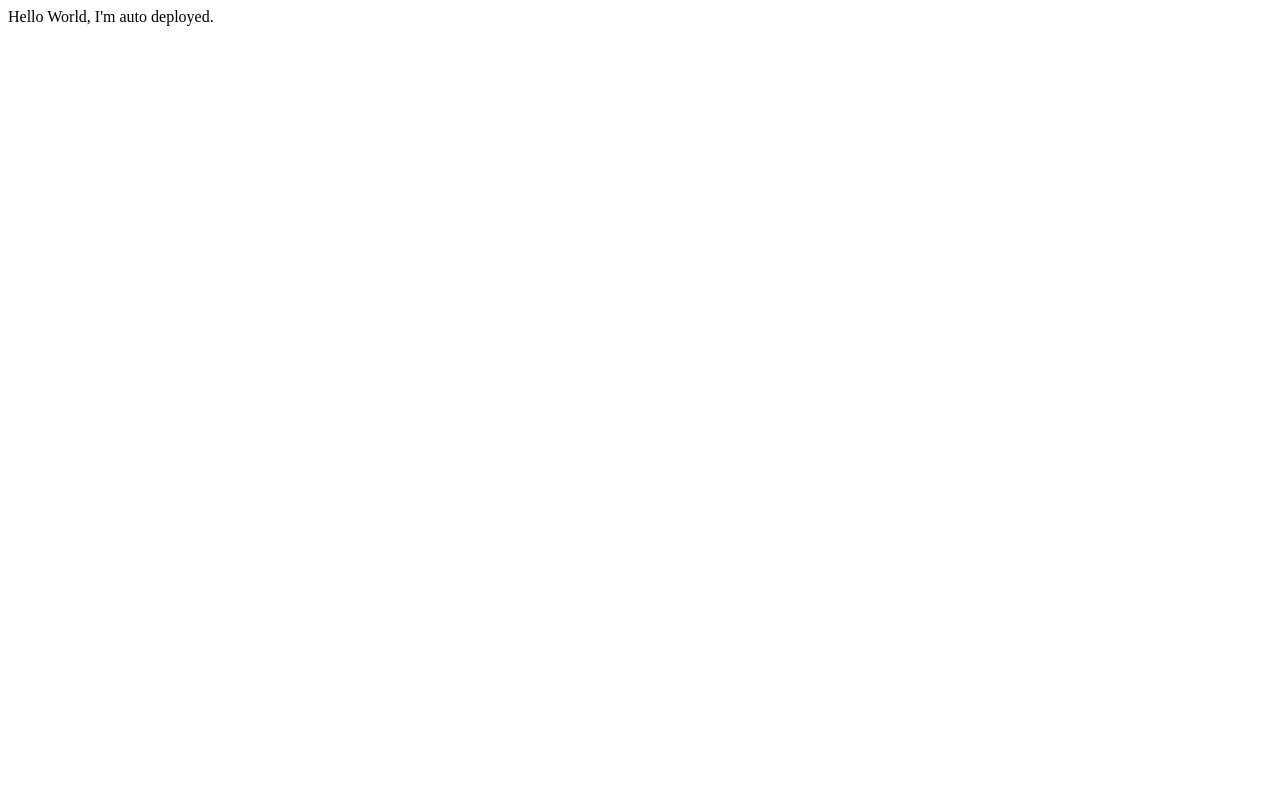
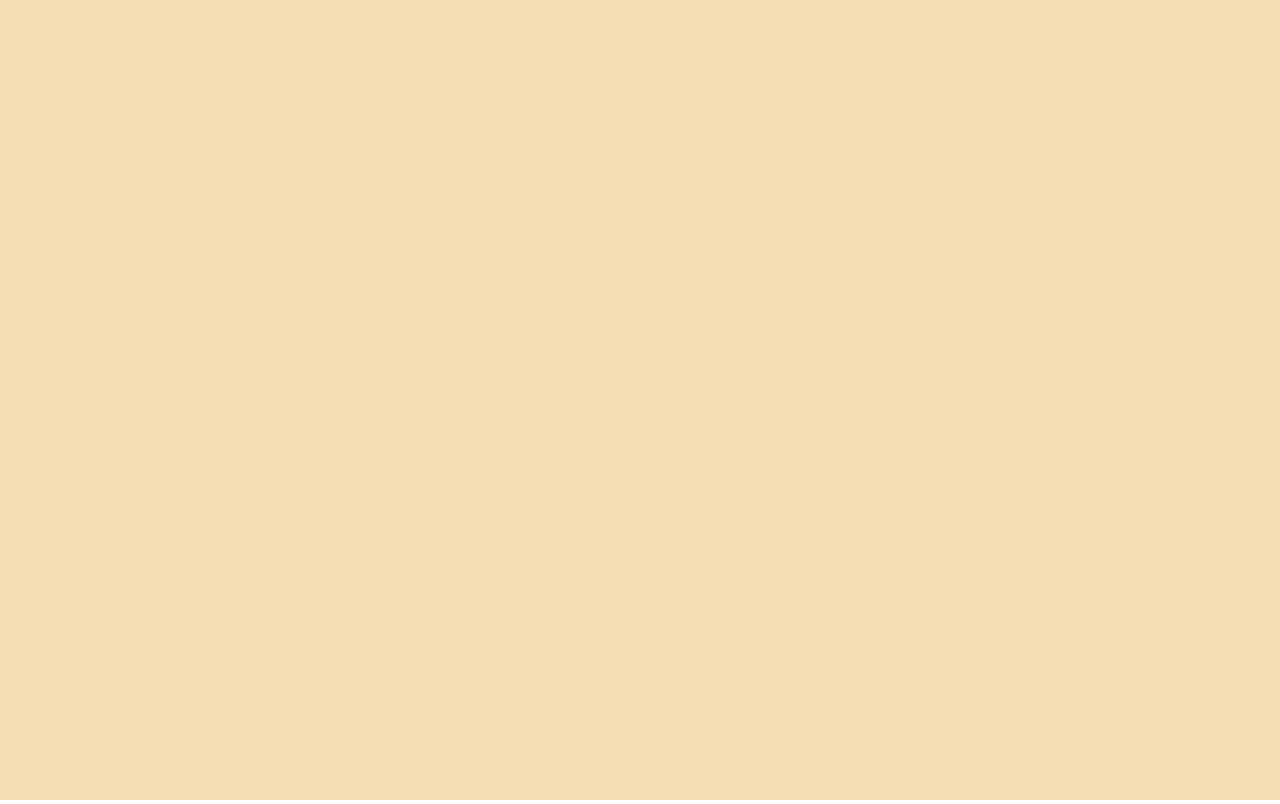
Before and after one commit to CaoYouXin/autoDepTest, a website: page src/index.html in a window 1280 px wide. Drawn offline with Linux system fonts and the light colour scheme.

Commit message:
a little practice

```diff
--- a/src/index.html
+++ b/src/index.html
@@ -4,9 +4,31 @@
     <meta charset="UTF-8" />
     <meta name="viewport" content="width=device-width, initial-scale=1.0" />
     <meta http-equiv="X-UA-Compatible" content="ie=edge" />
-    <title>autoDepTest</title>
+    <title>贪吃蛇</title>
+    <style>
+      *,
+      *::before,
+      *::after {
+        padding: 0;
+        margin: 0;
+        border: none;
+        box-sizing: border-box;
+      }
+
+      html,
+      body,
+      canvas#main {
+        width: 100%;
+        height: 100%;
+      }
+
+      canvas#main {
+        background: wheat;
+      }
+    </style>
   </head>
   <body>
-    Hello World, I'm auto deployed.
+    <canvas id="main"> 对不起，您的浏览器不支持canvas标签。 </canvas>
+    <script src="./index.js"></script>
   </body>
 </html>
--- a/src/index.js
+++ b/src/index.js
@@ -1 +1,14 @@
-console.log("hello world");
+const main = document.querySelector("canvas#main");
+if (main.clientWidth >= main.clientHeight) {
+  console.log("running");
+}
+
+window.addEventListener("resize", () => {
+  const main = document.querySelector("canvas#main");
+  if (main.clientWidth < main.clientHeight) {
+    alert("请让您的屏幕保持水平");
+    console.log("suspended");
+  } else {
+    console.log("running");
+  }
+});
```
